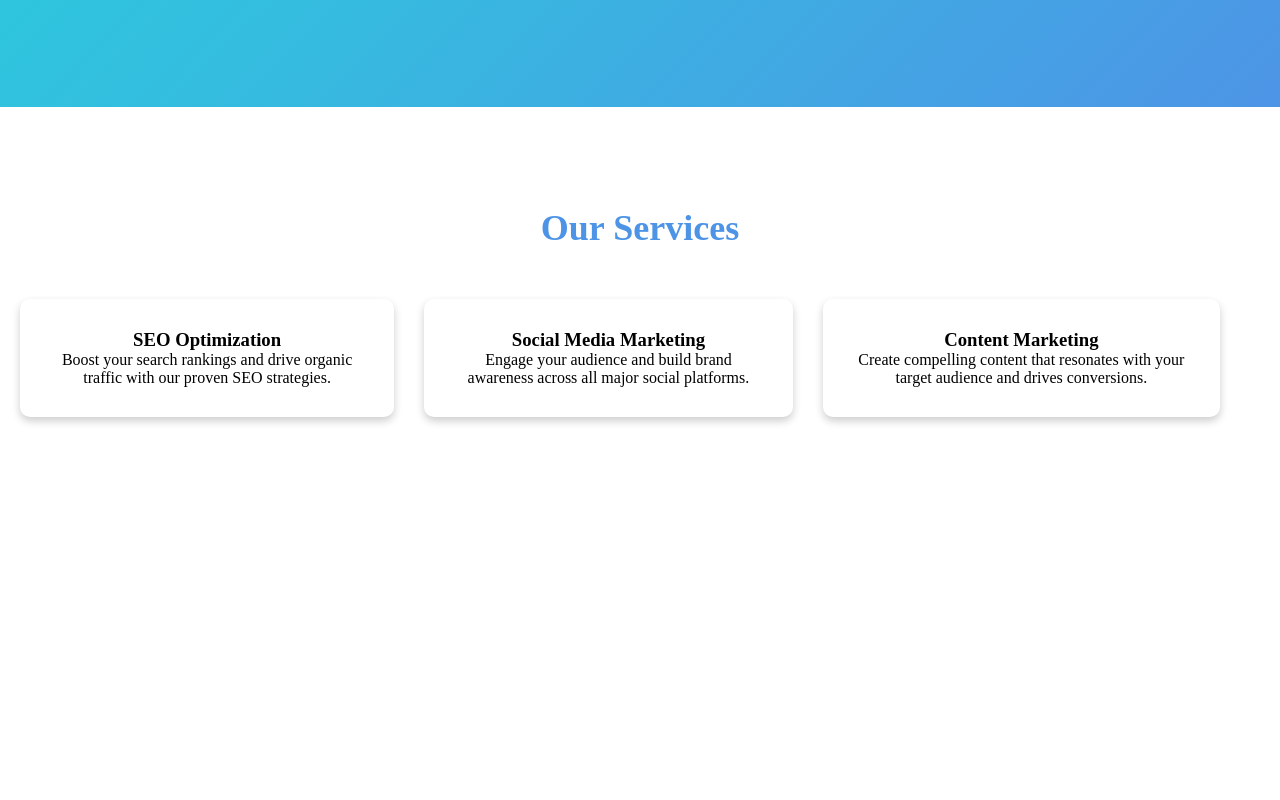
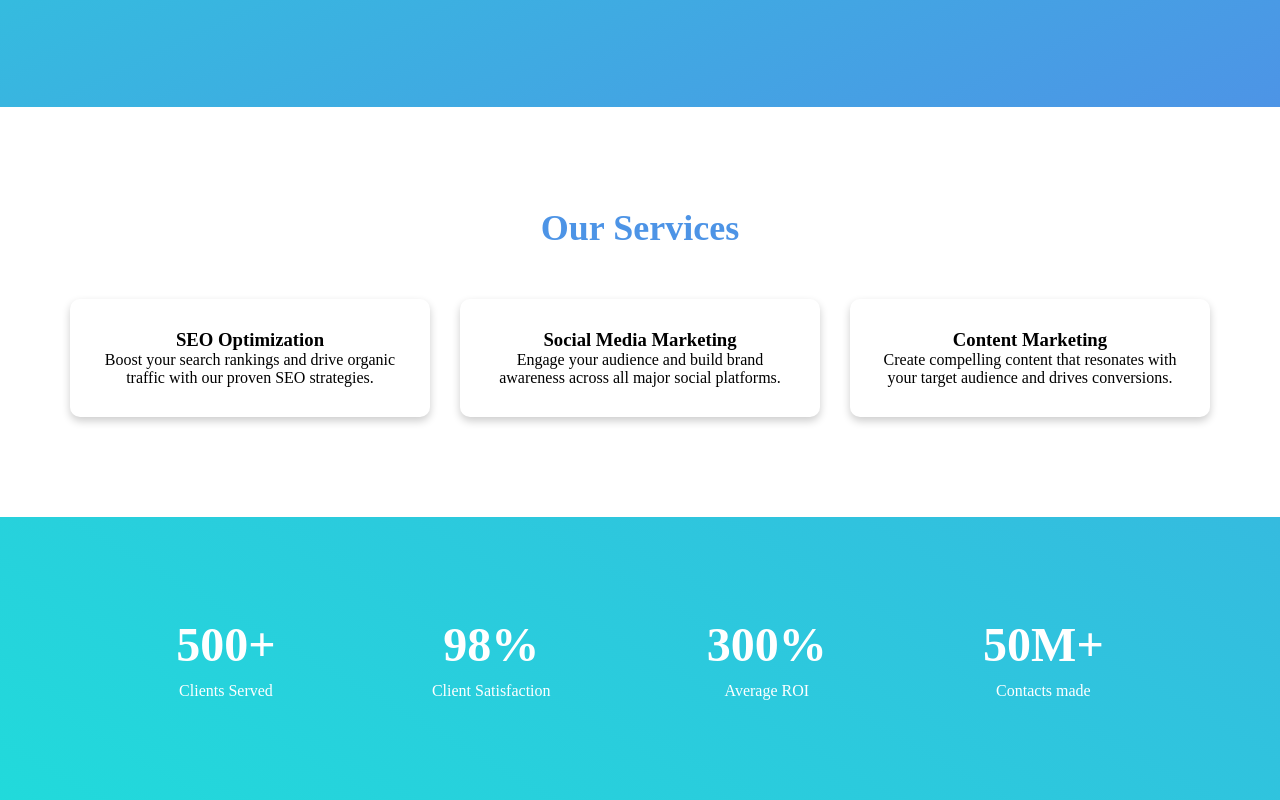
Before and after one commit to SalahHaddara/digital-marketing-website, a plain HTML site: page index.html in a window 1280 px wide. Shown: the part 693-1493 px from the top of the page. Before the commit the page ends 1210 px from the top, so only its background shows below. Drawn offline with nearby package versions, Linux system fonts and the light colour scheme.

Commit message:
add stats section

```diff
--- a/index.html
+++ b/index.html
@@ -51,7 +51,26 @@
     </div>
 </section>
 
-<section></section>
+<section class="stats">
+    <div>
+        <div>
+            <div class="stat-number">500+</div>
+            <div>Clients Served</div>
+        </div>
+        <div>
+            <div class="stat-number">98%</div>
+            <div>Client Satisfaction</div>
+        </div>
+        <div>
+            <div class="stat-number">300%</div>
+            <div>Average ROI</div>
+        </div>
+        <div>
+            <div class="stat-number">50M+</div>
+            <div>Contacts made</div>
+        </div>
+    </div>
+</section>
 
 <section></section>
 
--- a/styles/style.css
+++ b/styles/style.css
@@ -48,7 +48,7 @@
 
 .hero {
     height: 100vh;
-    background: linear-gradient(135deg, #21DADB, #35BBDF, #4D94E6);
+    background: linear-gradient(155deg, #21DADB, #35BBDF, #4D94E6);
     display: flex;
     flex-direction: column;
     justify-content: center;
@@ -93,13 +93,33 @@
 
 .services > div {
     display: flex;
+    justify-content: center;
     gap: 30px;
-    max-width: 1200px;
+    flex-wrap: wrap;
 }
 
 .service-card {
+    width: 300px;
     padding: 30px;
     border-radius: 10px;
     box-shadow: 0 4px 8px 0 rgba(0, 0, 0, 0.2);
     text-align: center;
 }
+
+.stats {
+    padding: 100px 20px;
+    background: linear-gradient(30deg, #21DADB, #35BBDF);
+    color: white;
+}
+
+.stats > div {
+    display: flex;
+    justify-content: space-evenly;
+    text-align: center;
+}
+
+.stat-number {
+    font-size: 48px;
+    font-weight: bold;
+    margin-bottom: 10px;
+}
```
